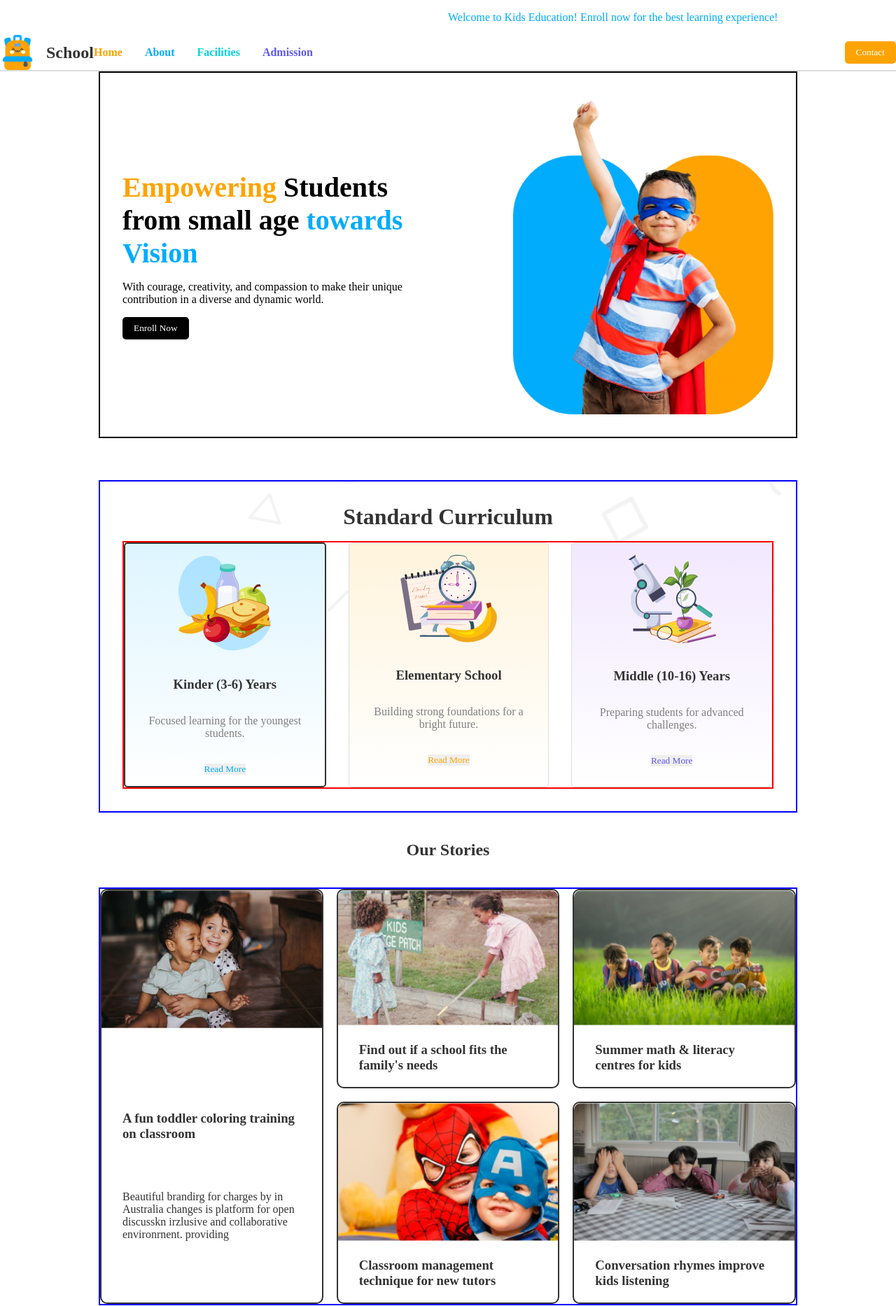
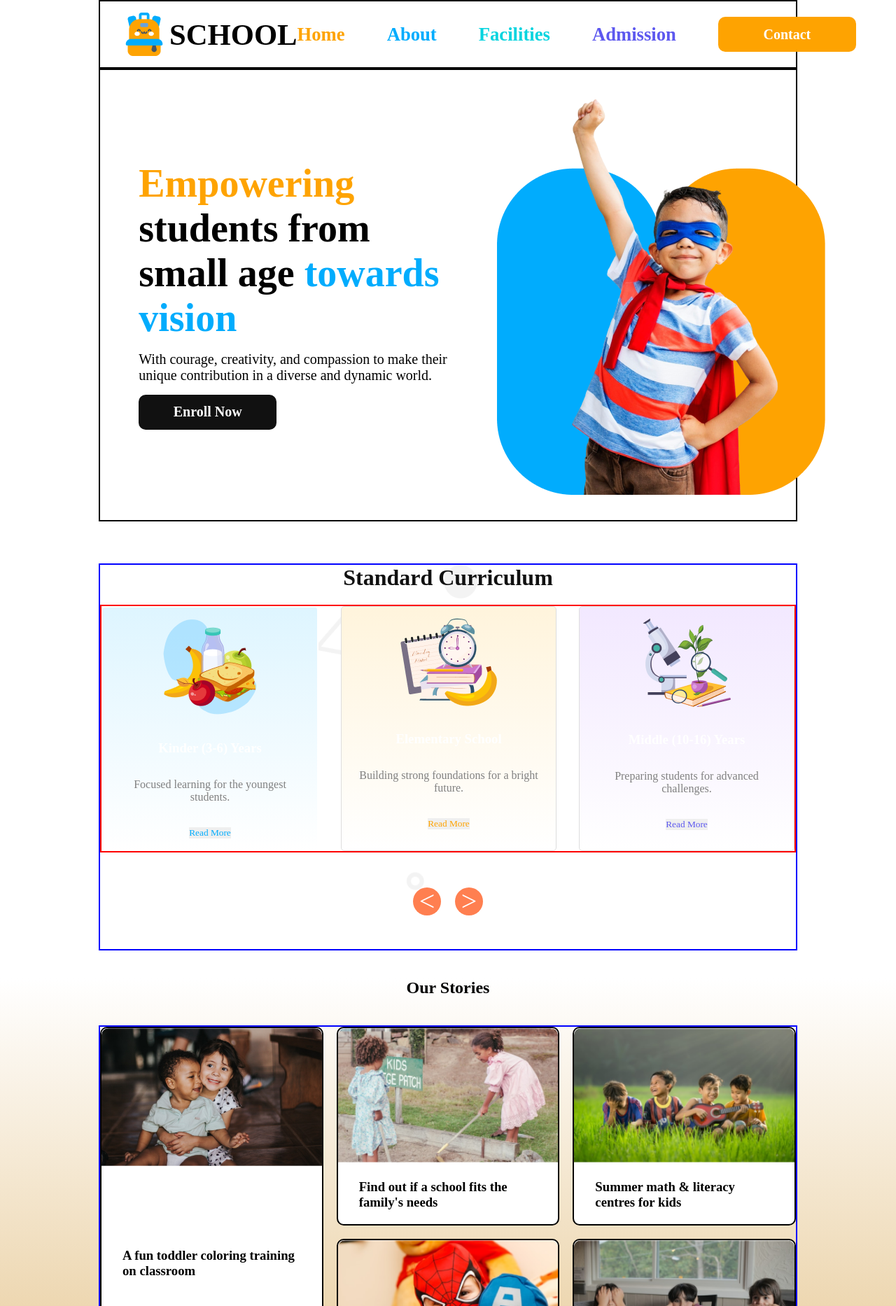
Before and after one commit to mdsamiulh369/assignment-2, a plain HTML site: page index.html in a window 1280 px wide. Shown: the top 1866 px of the page at 70% size. Drawn offline with Linux system fonts and the light colour scheme.

Commit message:
second commit

```diff
--- a/index.html
+++ b/index.html
@@ -1,95 +1,105 @@
 <!DOCTYPE html>
 <html lang="en">
 <head>
-    <meta charset="UTF-8" />
-    <meta name="viewport" content="width=device-width, initial-scale=1.0" />
+    <meta charset="UTF-8">
+    <meta name="viewport" content="width=device-width, initial-scale=1.0">
     <title>School</title>
-    <link rel="stylesheet" href="./style.css" />
+    <link rel="stylesheet" href="./style.css">
 </head>
 <body>
-    <!-- Marquee -->
-    <div class="marquee">
-      <p>
-        Welcome to Kids Education! Enroll now for the best learning experience!
-      </p>
-    </div>
     <!-- Navbar -->
     <header>
-      <section class="navbar display-flex">
-        <div class="logo-school display-flex">
-          <img src="/assets/logo.png" alt="Logo" />
-          <h1>School</h1>
+
+        <nav class="display-flex navbar ">
+            <div class="logo">
+                <img src="/assets/logo.png" alt="Logo">
+                <h1>SCHOOL</h1>
             </div>
+            <div class="nav-links display-flex menu">
+                <ul class="nav-links display-flex">
+                    <li class="nav-item "><a href="" class="nav-item text-orange">Home</a></li>
+                    <li class="nav-item"><a href="" class="nav-item text-skyblue">About</a></li>
+                    <li class="nav-item"><a href="" class="nav-item text-flashing">Facilities</a></li>
+                    <li class="nav-item"><a href="" class="nav-item text-purple">Admission</a></li>
+                </ul>
+                <div>
+                    <button class="contact-btn btn-primary bg-orange">Contact</button>
+                </div>
+            </div>
+        </nav>
 
-        <ul class="nav-links display-flex">
-          <li class="nav-item">
-            <a href="#home"><span class="text-orange bold">Home</span></a>
-          </li>
-          <li class="nav-item">
-            <a href="#about"><span class="text-skyblue bold">About</span></a>
-          </li>
-          <li class="nav-item">
-            <a href="#facilities"
-              ><span class="text-flashing bold">Facilities</span></a
-            >
-          </li>
-          <li class="nav-item">
-            <a href="#admission"
-              ><span class="text-purple bold">Admission</span></a
-            >
-          </li>
-        </ul>
 
-        <div class="nav-buttons display-flex">
-          <button class="contact-btn btn-primary">Contact</button>
-          <i class="menu">abcd</i>
-        </div>
-      </section>
     </header>
     <main>
     <!-- Banner -->
-      <section class="hero bg-color">
+    <section class="hero bg-color display-flex">
         <div class="hero-content">
           <h1>
-            <span class="text-orange">Empowering</span> Students from small age
-            <span class="text-skyblue">towards Vision</span>
+            <span class="text-orange">Empowering</span> students from small age
+            <span class="text-skyblue">towards vision</span>
           </h1>
           <p>
             With courage, creativity, and compassion to make their unique
             contribution in a diverse and dynamic world.
           </p>
-          <button class="btn-primary hero-btn">Enroll Now</button>
+          <button class="btn-primary hero-btn bg-black">Enroll Now</button>
         </div>
+        <div class="hero-img">
             <img src="/assets/hero-kids.png" alt="Child Learning" />
+        </div>
       </section>
 
     <!-- Standard Curriculum -->
     <section class="sections">
-        <h2>Standard Curriculum</h2>
+        <h2 class="text-black">Standard Curriculum</h2>
         <div class="sectionz display-flex">
             <div class="section" id="section1">
-            <img src="./assets/kinder.png" alt="" />
+                <img src="./assets/kinder.png" alt="">
                 <h3>Kinder (3-6) Years</h3>
                 <p>Focused learning for the youngest students.</p>
                 <button class="text-skyblue">Read More</button>
             </div>
             <div class="section" id="section2">
-            <img src="./assets/elementary.png" alt="" />
+                <img src="./assets/elementary.png" alt="">
                 <h3>Elementary School</h3>
                 <p>Building strong foundations for a bright future.</p>
                 <button class="text-orange">Read More</button>
             </div>
             <div class="section" id="section3">
-            <img src="./assets/middle.png" alt="" />
+                <img src="./assets/middle.png" alt="">
                 <h3>Middle (10-16) Years</h3>
                 <p>Preparing students for advanced challenges.</p>
                 <button class="text-purple">Read More</button>
             </div>
         </div>
+        <div class="arrows">
+            <div class="arrow">&#60;</div>
+            <div class="arrow">&#62;</div>
+        </div>
       </section>
 
     <!-- Our Stories -->
-      <section>
+    <!-- <section class="stories">
+        <div class="story-card">
+            <h3>Find out if a school fits the family’s needs</h3>
+            <p>November 19, 2019</p>
+        </div>
+        <div class="story-card">
+            <h3>Summer math & literacy centers for kids</h3>
+            <p>November 19, 2019</p>
+        </div>
+        <div class="story-card">
+            <h3>Classroom management techniques for new tutors</h3>
+            <p>September 10, 2019</p>
+        </div>
+        <div class="story-card">
+            <h3>Conversation rhymes improve kids listening</h3>
+            <p>July 19, 2019</p>
+        </div>
+    </section> -->
+
+<!-- Our Stories -->
+<section class="our-stories">
     <h2 id="story">Our Stories</h2>
   <div class="stories">
     <div class="story-card display-flex" id="box-1" >
@@ -104,7 +114,7 @@
             </p>
         </div>
     </div>
-        <div class="story-card"">
+    <div class="story-card">
       <img src="./assets/story-2.png" alt="" />
       <h3>Find out if a school fits the family's needs</h3>
     </div>
@@ -124,17 +134,18 @@
 
   <div class="story-btn display-flex">
     <div>
-          <button class="btn-primary hero-btn">View All</button>
+      <button class="btn-primary hero-btn bg-black">View All</button>
     </div>
   </div>
 </section>
+
+
 </main>
-
 <footer>
     <section class="footer-columns display-flex ">
       <div>
-          <div class="display-flex">
-               <svg xmlns="<svg width="300" height="82" viewBox="0 0 300 82" fill="none" xmlns="http://www.w3.org/2000/svg">
+        <div class="footer-kids">
+             <svg xmlns= <svg width="300" height="82" viewBox="0 0 300 82" fill="none" xmlns="http://www.w3.org/2000/svg">
                 <g clip-path="url(#clip0_4_73)">
                 <path d="M68.1729 32.6515L52.6691 29.1058L57.2526 9.66442C57.8593 7.09064 60.4697 5.48854 63.0829 6.08626L69.1232 7.46748C71.7364 8.06504 73.363 10.6361 72.7561 13.2099L68.1729 32.6515Z" fill="white"/>
                 <path d="M14.7296 32.6516L30.2333 29.106L25.65 9.66442C25.0433 7.09064 22.4329 5.48854 19.8197 6.08626L13.7793 7.46764C11.1661 8.0652 9.53944 10.6363 10.1463 13.2101L14.7296 32.6516Z" fill="white"/>
@@ -162,6 +173,7 @@
                 </clipPath>
                 </defs>
             </svg>
+            <!-- <h2>Kids Education</h2> -->
         </div>
         <p>Pizzo ipsum dobr
           Oeev dowr melted Bianco oar
@@ -186,6 +198,9 @@
       </div>
     </section>
   </footer>
-
+    <!-- Marquee -->
+    <div class="marquee">
+        <p>Welcome to Kids Education! Enroll now for the best learning experience!</p>
+    </div>
 </body>
 </html>
--- a/style.css
+++ b/style.css
@@ -1,23 +1,36 @@
-/* style.css */
+/* styles.css */
 
 /* General Reset */
 * {
-    margin: 0;
+    margin: 0 auto;
     padding: 0;
     box-sizing: border-box;
     font-family: "Work Sans", serif;
 }
 
-body {
-    font-size: 1rem;
+/* body {
+    font-size: 16px;
+    line-height: 1.6;
     color: #333;
-}
+} */
 
 .display-flex{
     display: flex;
 }
-.bg-color{
-    background-color: #FFFFFF;
+.bg-grey{
+    background-color: #D9D9D9;
+}
+.bg-white{
+    background-color: #F7F7F7;
+}
+.bg-black{
+    background-color: #111111;
+}
+.bg-orange{
+    background-color: #FEA301;
+}
+.bg-skyblue{
+    background-color: #01ACFD;
 }
 .text-orange{
     color: #FEA301;
@@ -35,113 +48,71 @@ body {
     color: #111111;
 }
 
-.text-grey{
-    color: #808080;
+/* Navbar */
+.navbar{
+    justify-content: space-between;
+}
+.nav-item{
+    list-style: none;
+    margin-right: 30px;
+    font-weight: bold;
+    text-decoration: none;
+    font-size: 1.6669rem;
+}
+.nav-links{
+    text-decoration: none;
+    text-align: center;
+    align-items: center;
 }
 
-.bold{
-    font-weight: 700;
+header {
+    border: 2px solid;
+    padding: 1rem 2rem;
+    margin-right: 141px;
+    margin-left: 141px;
 }
 
-/* Marquee */
-.marquee {
-    padding: 1rem 0;
-    overflow: hidden;
+nav .logo {
+    display: flex;
+    align-items: center;
 }
 
-.marquee p {
-    color: #01ACFD;
-    animation: scroll-left 20s linear infinite;
-}
-
-@keyframes scroll-left {
-    0% {
-        transform: translateX(100%);
-    }
-
-    100% {
-        transform: translateX(-100%);
-    }
-}
-
-
-
-/* Navbar */
-
-.header{
-    padding: 0 141px;
-    width: 100%;
-    box-sizing: border-box;
-}
-
-.navbar{
-    justify-content: space-between;
-    align-items: center;
-    border-bottom: 2px solid #ddd;
-    width: 100%;
-    box-sizing: border-box;
-}
-
-.logo-school{
-    align-items: center;
-    gap: 1rem;
-
-}
-
-.logo-school img {
-    height: 50px; /* Adjust logo size as needed */
-}
-
-.nav-links{
-    gap: 2rem;
-    list-style: none;
-    justify-content: center;
-
-}
-
-.nav-links a{
-    gap: 2rem;
-    list-style: none;
-    text-decoration: none;
-}
-
-.nav-links a:hover {
-    color: #FEA301; /* Highlight color */
-}
-
-.nav-buttons {
-    align-items: center;
-    gap: 1rem;
-    margin-left: auto;
+nav .logo h1 {
+    margin-left: 5px;
+    font-size: 2.6669rem;
 }
 
 
 .contact-btn {
-    background-color: #FEA301;
     color: white;
-    padding: 0.5rem 1rem;
-    border: none;
-    border-radius: 5px;
-    cursor: pointer;
 }
 .btn-primary {
-    width: 197;
-    height: 50;
-    padding: 0.5rem 1rem;
+    width: 197px;
+    height: 50px;
+    padding: 10px 10px;
     border: none;
-    border-radius: 5px;
+    border-radius: 10px;
     cursor: pointer;
     text-align: center;
-    font-size: 600;
+    font-size: 1.25rem;
+    font-weight: bold;
 }
 
-.menu{
-    display: none;
+@media (max-width: 767px) {
+    header nav ul {
+        display: none;
+    }
+
+    header .menu {
+        display: block;
+        font-size: 1.5rem;
+        cursor: pointer;
+    }
 }
-
 
 /* Banner */
 .hero {
+    border: 2px solid;
     display: flex;
     align-items: center;
     justify-content: space-between;
@@ -149,7 +120,6 @@ body {
     color: black;
     margin-left: 141px;
     margin-right: 141px;
-    border: 2px solid;
 }
 
 .hero-content {
@@ -157,20 +127,21 @@ body {
 }
 
 .hero h1 {
-    font-size: 2.5rem;
+    font-size: 3.5rem;
 }
 
 .hero p {
     margin: 1rem 0;
+    font-size: 1.25rem;
 }
 
-.hero img {
+.hero-img {
     max-width: 40%;
     height: auto;
 }
 
 .hero-btn{
-    background-color: black;
+    /* background-color: black; */
     color: white;
 }
 
@@ -190,19 +161,22 @@ body {
 }
 
 /* Standard Curriculum */
+
 .sections {
-    padding: 2rem;
+    /* padding: 2rem; */
     text-align: center;
-    background: url('/assets/bg.png') no-repeat center center/cover;
+    background-image: url('/assets/bg.png');
     margin-top: 60px;
     margin-right: 141px;
     margin-left: 141px;
+    color: white;
     border: 2px solid blue;
+    align-items: center;
 
 }
 
 .sections h2 {
-    margin-bottom: 1rem;
+    /* margin-bottom: 1rem; */
     font-size: 2rem;
 }
 
@@ -221,7 +195,6 @@ body {
     border: 1px solid #ddd;
     border-radius: 5px;
     background: white;
-    text-align: center;
     flex: 1;
 
 }
@@ -234,10 +207,11 @@ body {
 .sectionz{
     justify-content: space-between;
     border: 2px solid red;
-    gap: 2rem;
+    gap: 2rem;;
+    margin-top: 2%;
+    margin-bottom: 5%;
 
 }
-
 #section1{
     background: linear-gradient(to bottom, #DEF5FF, white);
     border: 2px solid;
@@ -248,45 +222,39 @@ body {
 #section3{
     background: linear-gradient(to bottom, #F2E8FF, white);
 }
-
-
-
-
-/*curricululm navigation button*/
-.nav-btn {
-    background-color: #FEA301; /* Button color */
-    color: white;              /* Text color (for the arrow signs) */
-    border: none;
-    border-radius: 50%;        /* Makes the button circular */
-    width: 50px;               /* Button size */
-    height: 50px;              /* Button size */
+.sections .arrows {
     display: flex;
-    justify-content: center;   /* Center the text inside the button */
-    align-items: center;       /* Center the text inside the button */
-    font-size: 24px;           /* Text size for the arrow signs */
-    cursor: pointer;
-    transition: background-color 0.3s ease; /* Smooth transition on hover */
+    justify-content: center;
+    align-items: center;
+    margin-top: 1.5rem;
+    margin-bottom: 3rem;
 }
 
-.nav-btn:hover {
-    background-color: #e6972e; /* Hover color */
+.sections .arrow {
+    background: #ff7f50;
+    color: white;
+    font-size: 2.5rem;
+    width: 40px;
+    height: 40px;
+    display: flex;
+    justify-content: center;
+    align-items: center;
+    border-radius: 50%;
+    cursor: pointer;
+    margin: 0 10px;
+    transition: background 0.3s;
 }
+@media (max-width: 767px) {
+    .sections {
+        display: flex;
+        flex-direction: column;
+        align-items: center;
+    }
 
-/* Left Arrow Styling */
-.nav-btn.left {
-    margin-right: 10px;  /* Space between left and right button */
+    .section {
+        width: 90%;
+    }
 }
-
-/* Right Arrow Styling */
-.nav-btn.right {
-    margin-left: 10px;  /* Space between left and right button */
-}
-
-.arrow {
-    font-size: 24px;           /* Size of the < or > */
-}
-
-
 
 /* Our Stories */
 
@@ -294,7 +262,15 @@ body {
     margin-top: 40px;
     text-align: center;
 }
+.our-stories {
+    background-image: url('/assets/bg.png');
+    background:linear-gradient(to top, #e2be80, white);
+    background-size: cover;
+    background-repeat: no-repeat;
+    background-position: center;
 
+
+}
 .stories {
     border: 2px solid blue;
     margin-top: 40px;
@@ -329,16 +305,13 @@ body {
     width: 100%;
     border-radius: 10px 10px 0px 0px;
 }
-
 .story-card h3{
     padding: 20px 30px;
     font-weight: 600;
 }
-
 .story-card p{
     padding: 50px 30px;
 }
-
 .story-btn{
     margin-top: 50px;
     margin-bottom: 40px;
@@ -347,23 +320,28 @@ body {
 }
 
 /* Footer */
-footer{
-    text-align: left;
+footer {
     background-color: #01ACFD;
     color: white;
-    padding: 1rem 0;
-    height: 200px;
+    padding: 2.5rem 0;
+    height: 250px;
 }
-
-
 footer .footer-columns {
     justify-content: space-between;
     margin-left: 141px;
     margin-right: 141px;
 }
-
+.footer-kids{
+    justify-content: left;
+    margin-bottom: 35px;
+}
 .foot-logo{
     align-items: center;
+    position: absolute;
+    width: 299.71px;
+    height: 81.65px;
+    left: 141px;
+    top: 2695px;
 }
 
 .about{
@@ -371,20 +349,28 @@ footer .footer-columns {
 }
 footer ul {
     list-style: none;
+    padding: 0;
     margin-top: 32px;
 }
-
 footer ul li a {
     text-decoration: none;
+    color: white;
+    line-height: 32px;
+
+}
+.foot-about{
+    list-style: none;
+    text-decoration: none;
+    text-align: left;
     color: white;
 }
 .keep-in-touch{
     text-align: left;
     flex-direction: column;
+
 }
-
-.keep-in-touch img{
-    margin-top: 30px;
+.keep-in-touch h3 {
+    margin-bottom: 32px; /* Adjust the value as needed for spacing */
 }
 
 
@@ -394,3 +380,26 @@ footer ul li a {
         align-items: center;
     }
 }
+
+/* Marquee */
+.marquee {
+    background: #ff7f50;
+    color: white;
+    padding: 1rem 0;
+    overflow: hidden;
+
+}
+
+.marquee p {
+    animation: scroll-left 10s linear infinite;
+}
+
+@keyframes scroll-left {
+    0% {
+        transform: translateX(100%);
+    }
+
+    100% {
+        transform: translateX(-100%);
+    }
+}
```
Lines whose indentation alone changed are shown as unchanged.
